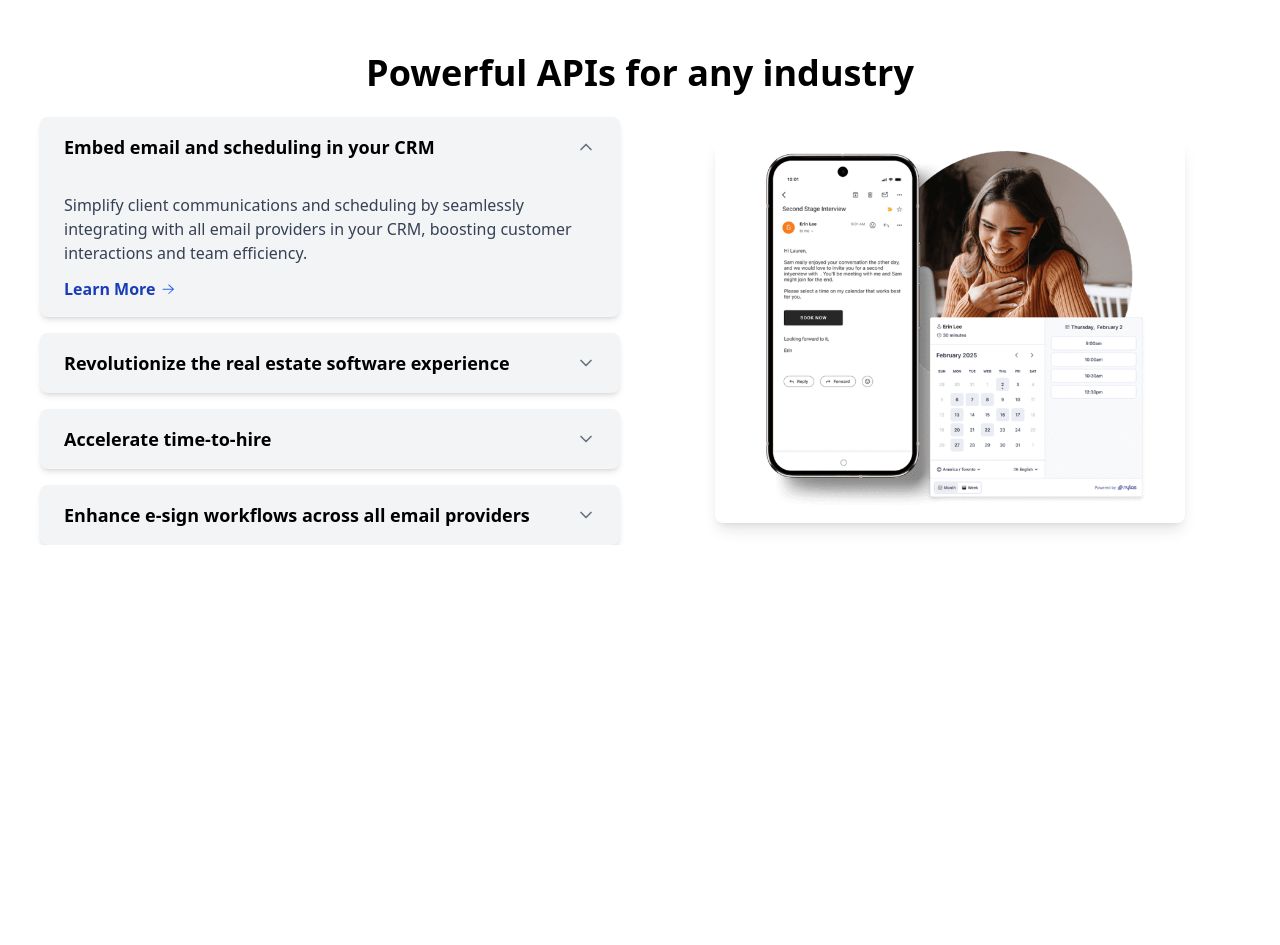
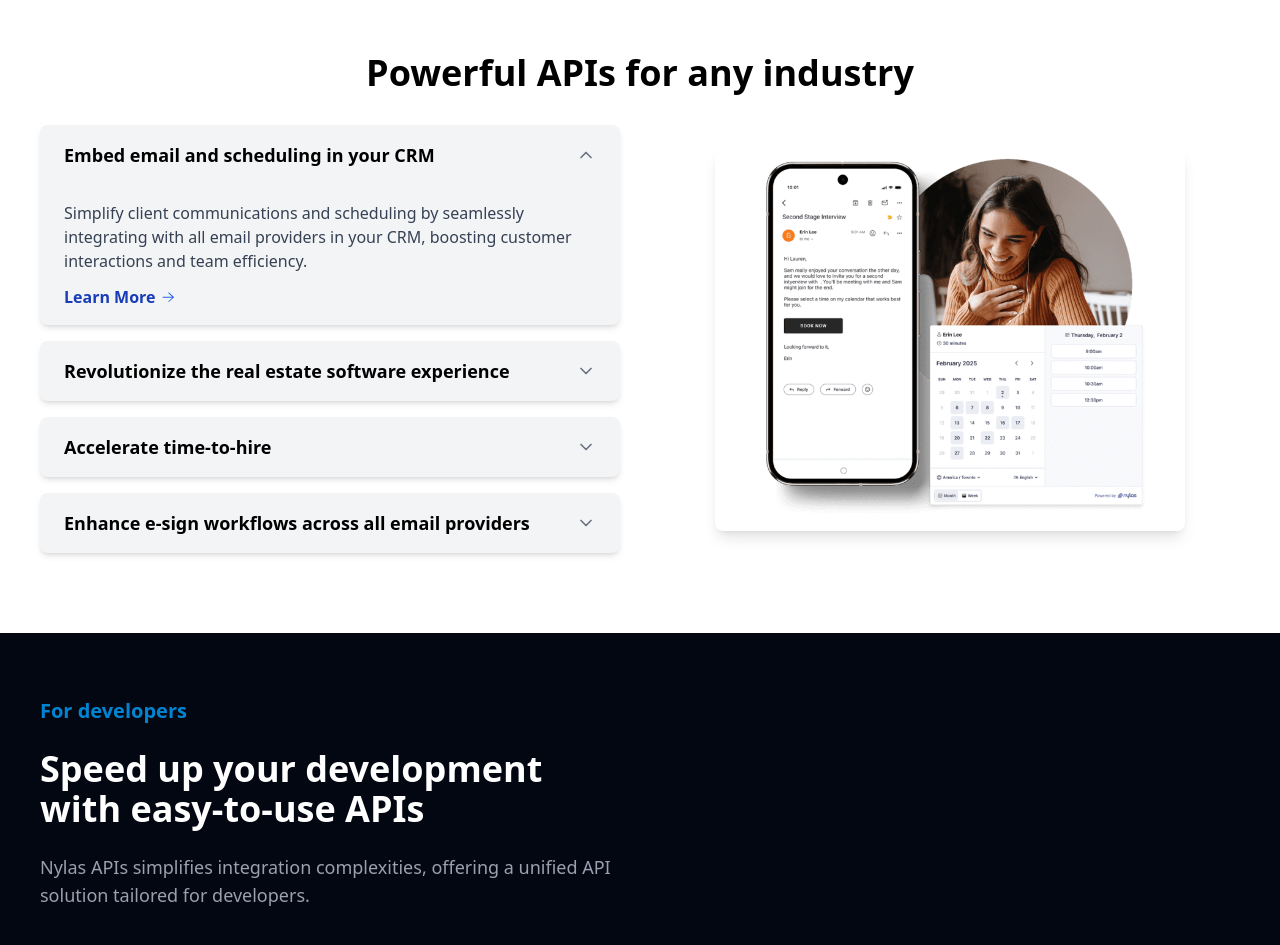
Before and after one commit to ahassandev/nylas, a React (Vite) app: page / in a window 1280 px wide. Shown: the part 1960-2905 px from the top of the page. Before the commit the page ends 2505 px from the top, so only its background shows below. Built offline with nearby package versions, Linux system fonts and the light colour scheme.

Commit message:
update component

```diff
--- a/src/App.jsx
+++ b/src/App.jsx
@@ -6,6 +6,7 @@
 import LogosBar from "./Components/LogosBar";
 import MeetNylas from "./Components/MeetNylas";
 import Accordion from "./Components/Accordion";
+import Developers from "./Components/Developers";
 
 const App = () => {
   return (
@@ -17,6 +18,7 @@
       <LogosBar/>
       <MeetNylas/>
       <Accordion />
+      <Developers />
     </div>
   );
 };
--- a/src/Components/Accordion.jsx
+++ b/src/Components/Accordion.jsx
@@ -14,9 +14,9 @@
   };
 
   return (
-    <div className="mt-28 px-10">
+    <div className="mt-28 px-10 pb-20">
       <h2 className="text-4xl font-semibold mb-6 text-center">{heading}</h2>
-      <div className="flex flex-col lg:flex-row gap-10">
+      <div className="flex flex-col lg:flex-row gap-10 mt-8">
 
         <div className="w-full lg:w-1/2 flex flex-col items-center">
           <div className="w-full space-y-4">
--- /dev/null
+++ b/src/Components/Developers.jsx
@@ -0,0 +1,19 @@
+import React, { useContext } from "react";
+import { DataContext } from "../DataContext";
+
+function Developers() {
+  const { data } = useContext(DataContext);
+  const developersData = data.developersData;
+
+  return (
+    <>
+      <section className='bg-gray-950 px-10 py-16'>
+        <h3 className="text-xl text-sky-600 font-bold">{developersData.title}</h3>
+        <h2 className="font-bold text-4xl w-xl text-white my-6">{developersData.heading}</h2>
+        <p className="text-lg text-gray-400 w-xl">{developersData.text}</p>
+      </section>
+    </>
+  );
+}
+
+export default Developers;
--- a/src/data/data.json
+++ b/src/data/data.json
@@ -158,6 +158,12 @@
             "caption": "Learn More"
         }
     ]
+    },
+
+    "developersData":{
+        "title": "For developers",
+        "heading": "Speed up your development with easy-to-use APIs",
+        "text": "Nylas APIs simplifies integration complexities, offering a unified API solution tailored for developers."
     }
 
 }
```
